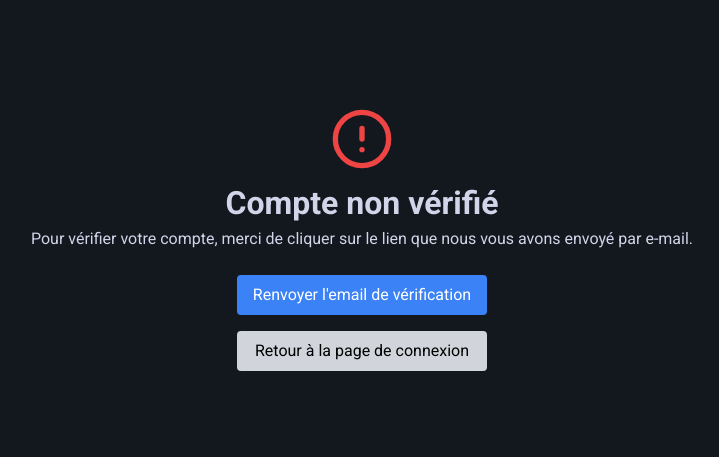
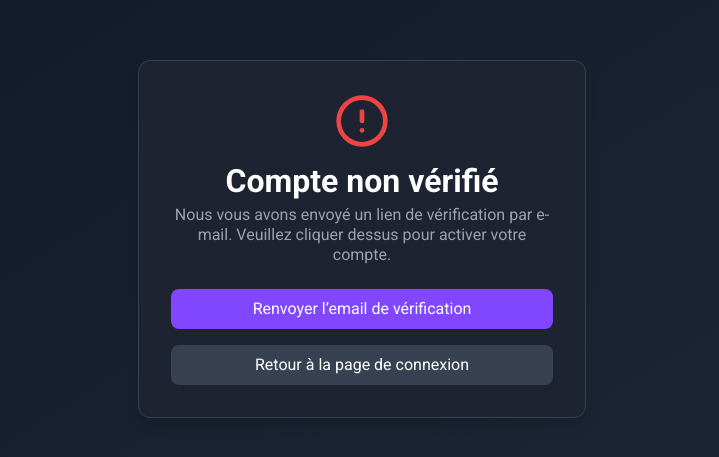
Before and after one commit to Tsundoku-group/frontend, a Next.js app: page /error/unverified in a window 1280 px wide. Shown: the part 161-618 px from the top of the page, without its empty margins (278-997 px from the left). Built offline with nearby package versions, Linux system fonts and the light colour scheme; no server answers.

Commit message:
fix: correction to send email to verified account

```diff
--- a/src/app/error/unverified/page.tsx
+++ b/src/app/error/unverified/page.tsx
@@ -1,25 +1,29 @@
-'use client'
+'use client';
 
 import React, { useState } from 'react';
 import { useRouter } from 'next/navigation';
 import { AlertCircle } from 'lucide-react';
-import { useAuthContext } from "@/context/authContext";
+import { useAuthContext } from '@/context/authContext';
 import { handleResendVerification } from '@/server-actions/error/unverified/actions';
-import { deleteSession } from "@/services/auth/session";
+import { deleteSession } from '@/services/auth/session';
 
 export default function UnverifiedPage() {
     const { user } = useAuthContext();
+
     const [message, setMessage] = useState('');
     const [messageType, setMessageType] = useState<'success' | 'error' | ''>('');
     const router = useRouter();
 
     const resendVerification = async () => {
+        if (!user?.email) return;
+
         const result = await handleResendVerification(user.email);
+
         if (result.success) {
             setMessage('Email de vérification renvoyé avec succès.');
             setMessageType('success');
         } else {
-            setMessage("Échec de l&apos;envoi de l&apos;email de vérification.");
+            setMessage("Échec de l'envoi de l'email de vérification.");
             setMessageType('error');
         }
     };
@@ -30,29 +34,43 @@ export default function UnverifiedPage() {
     };
 
     return (
-        <section className="flex flex-col items-center justify-center min-h-screen p-8 text-center">
-            <AlertCircle className="text-red-500 w-16 h-16 mb-4" />
-            <h1 className="text-2xl font-semibold mb-2">Compte non vérifié</h1>
-            <p className="mb-6">Pour vérifier votre compte, merci de cliquer sur le lien que nous vous avons envoyé par e-mail.</p>
-            <div className="flex flex-col space-y-4">
+        <section className="flex flex-col items-center justify-center min-h-screen px-6 py-12 bg-gradient-to-br from-gray-900 to-gray-800 text-white">
+            <div className="bg-tertiary-black border border-gray-700 rounded-xl shadow-lg max-w-md w-full p-8 text-center">
+                <div className="flex flex-col items-center mb-6">
+                    <AlertCircle className="text-red-500 w-14 h-14 mb-4" />
+                    <h1 className="text-2xl font-bold text-white mb-2">Compte non vérifié</h1>
+                    <p className="text-sm text-gray-400">
+                        Nous vous avons envoyé un lien de vérification par e-mail. Veuillez cliquer dessus pour activer votre compte.
+                    </p>
+                </div>
+
+                <div className="space-y-4 mt-6">
                     <button
                         onClick={resendVerification}
-                    className="px-4 py-2 bg-blue-500 text-white rounded hover:bg-blue-600 focus:outline-none"
+                        className="w-full px-4 py-2 bg-purple-highlight text-white font-medium rounded-lg hover:bg-purple-600 transition"
                     >
-                    Renvoyer l&apos;email de vérification
+                        Renvoyer l’email de vérification
                     </button>
                     <button
                         onClick={logout}
-                    className="px-4 py-2 bg-gray-300 text-black rounded hover:bg-gray-400 focus:outline-none"
+                        className="w-full px-4 py-2 bg-gray-700 text-white font-medium rounded-lg hover:bg-gray-600 transition"
                     >
                         Retour à la page de connexion
                     </button>
                 </div>
+
                 {message && (
-                <div className={`mt-6 px-4 py-2 border rounded ${messageType === 'success' ? 'text-green-700 border-green-700' : 'text-red-700 border-red-700'}`}>
+                    <div
+                        className={`mt-6 px-4 py-3 rounded-lg border text-sm font-medium transition-all ${
+                            messageType === 'success'
+                                ? 'bg-green-100 text-green-800 border-green-500'
+                                : 'bg-red-100 text-red-800 border-red-500'
+                        }`}
+                    >
                         {message}
                     </div>
                 )}
+            </div>
         </section>
     );
 }
--- a/src/context/authContext.tsx
+++ b/src/context/authContext.tsx
@@ -33,11 +33,18 @@ export function AuthProvider({children}: { children: React.ReactNode; }) {
         const checkAuthBySession = async () => {
             try {
                 const session = await getSession();
+
                 if (session && session.token) {
                     if (session.isVerified === false) {
+                        setUser({
+                            userId: session.userId,
+                            email: session.email,
+                            isVerified: session.isVerified,
+                        });
                         router.push('/error/unverified');
                         return;
                     }
+
                     setUser({ userId: session.userId, email: session.email, isVerified: session.isVerified });
                     setIsAuthenticated(true);
                     setToken(session.token as string);
--- a/src/server-actions/error/unverified/actions.ts
+++ b/src/server-actions/error/unverified/actions.ts
@@ -3,10 +3,10 @@
 import { symfonyUrl } from "@/constants/symfonyUrl";
 
 export const handleResendVerification = async (email: string) => {
-    const response = await fetch(`${symfonyUrl}/resend-confirmation`, {
+    const response = await fetch(`${symfonyUrl}/register/resend/confirmation`, {
         method: 'POST',
         headers: {'Content-Type': 'application/json'},
-        body: JSON.stringify({email}),
+        body: JSON.stringify({email: email}),
     });
 
     if (!response.ok) {
```
Lines whose indentation alone changed are shown as unchanged.
